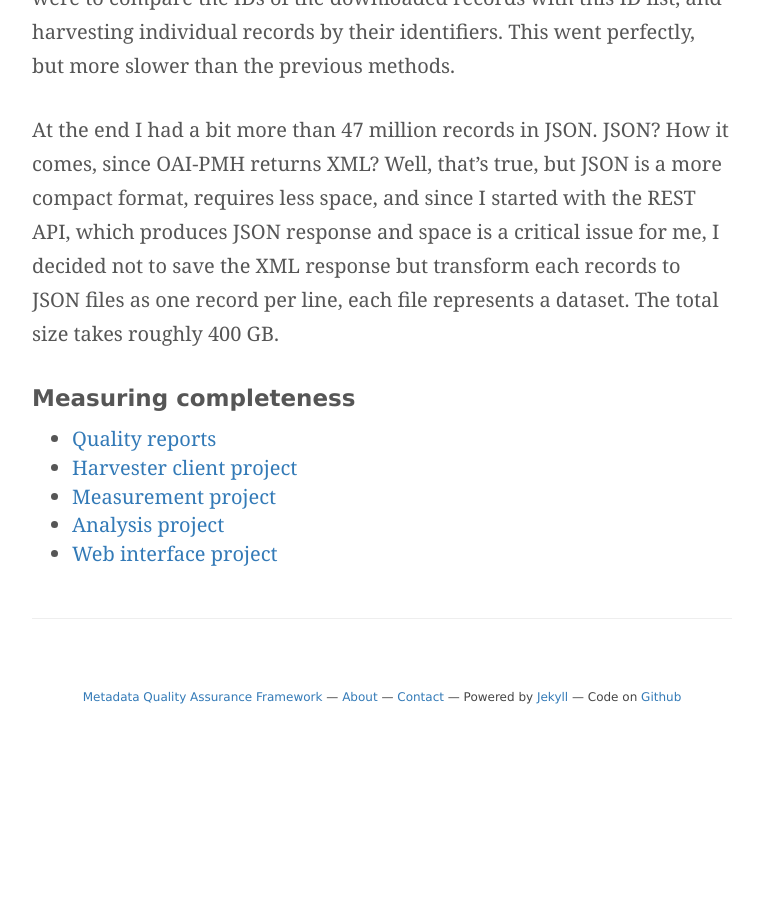
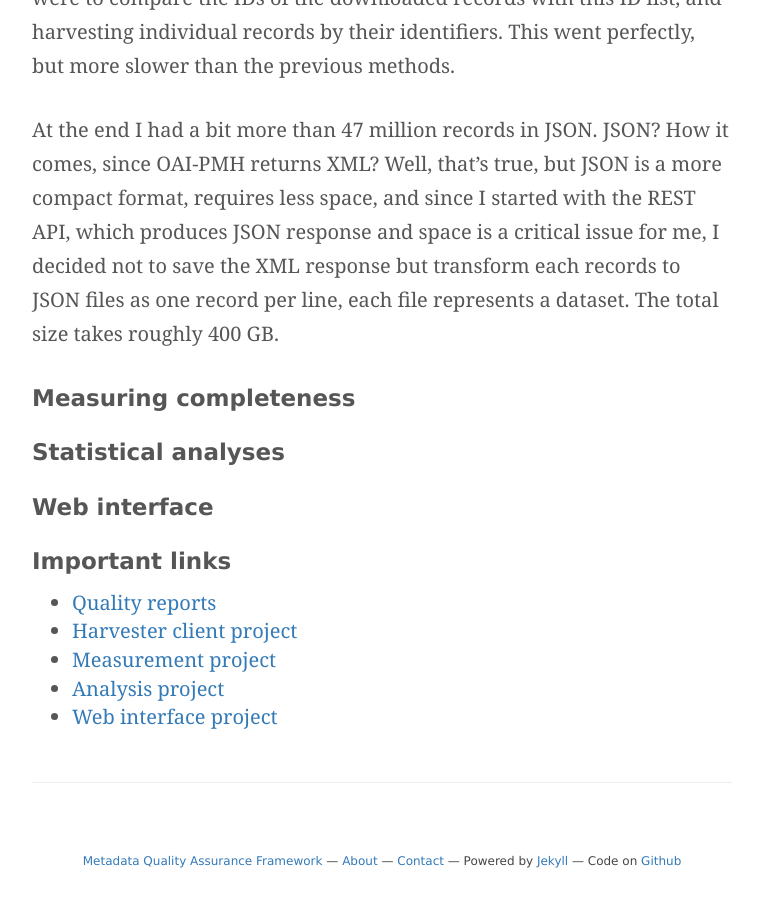
Before and after one commit to pkiraly/pkiraly.github.io, a Jekyll site: the page built from _posts/2016-01-15-second-report.md, in a window 1280 px wide and 900 px high, scrolled down 2135 px. Shown: the whole window, without its empty margins (258-1021 px from the left). Built offline with Jekyll 4.4.1, drawn with Linux system fonts in a browser that asks for light colours; nearby versions of some CDN libraries; some web fonts are replaced; comment, search, counter and statistics services are not loaded; before the commit the page ends 2871 px from its top, so only the background shows below that.

Commit message:
Update 2016-01-15-second-report.md

```diff
--- a/_posts/2016-01-15-second-report.md
+++ b/_posts/2016-01-15-second-report.md
@@ -22,9 +22,11 @@ At the end I had a bit more than 47 million records in JSON. JSON? How it comes,
 
 ## Measuring completeness
 
+## Statistical analyses
 
+## Web interface
 
-
+## Important links
 
 * [Quality reports](http://141.5.103.129/europeana-qa/index.html)
 * [Harvester client project](https://github.com/pkiraly/europeana-oai-pmh-client)
```
